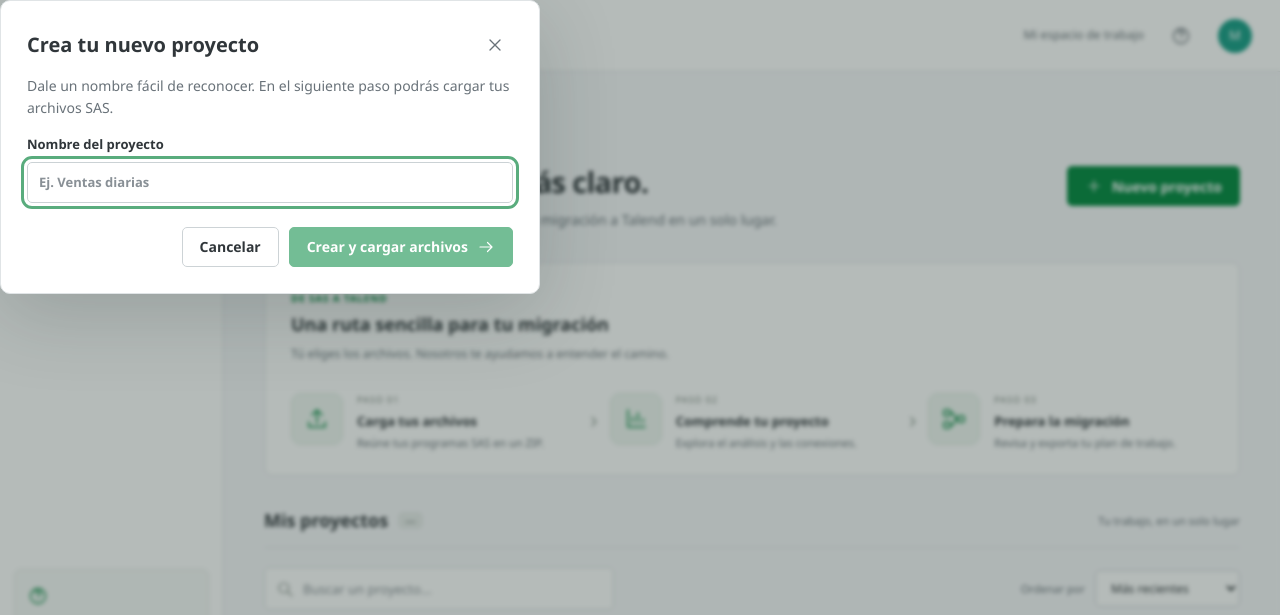
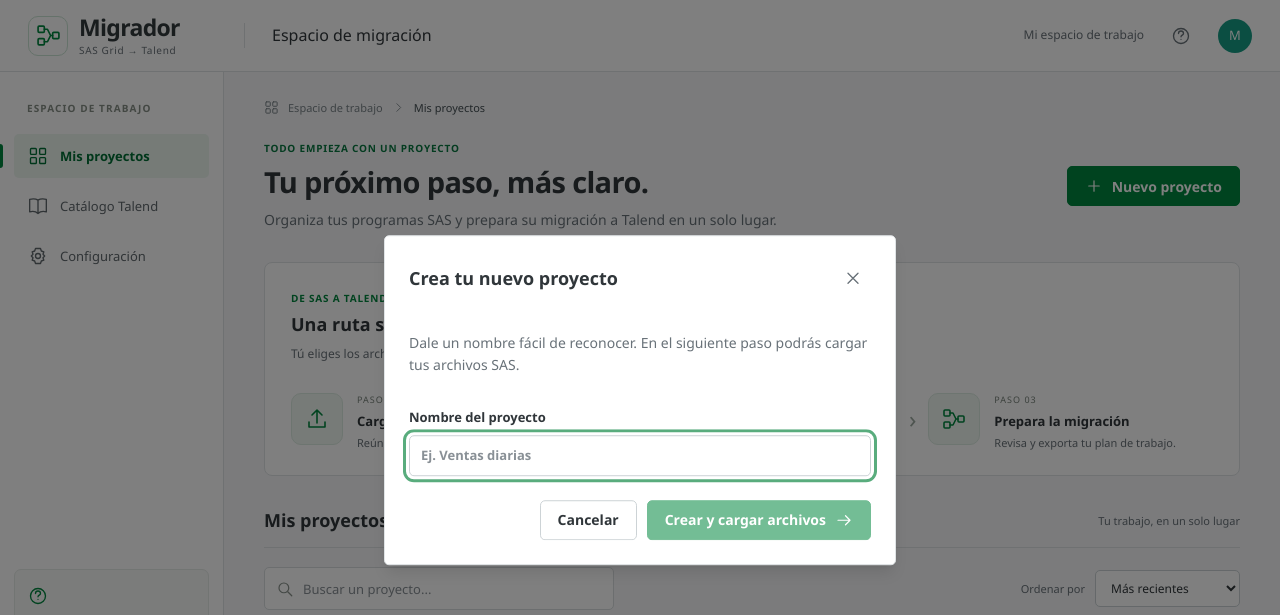
Before and after one commit to AndresGaibor/migrador-sasgrid-qlik, a React (Vite) app in the folder apps/web/: page / in a window 1280 px wide. Both pictures are taken after a click on the button "Nuevo proyecto". Shown: the top 615 px of the page. Built offline with nearby package versions, Linux system fonts and the light colour scheme; no server answers.

Commit message:
refactor(web): use the shared Radix dialog

```diff
--- a/apps/web/src/components/Dialog.tsx
+++ b/apps/web/src/components/Dialog.tsx
@@ -1,17 +1,18 @@
-import { useEffect, useId, useRef, type ReactNode } from "react";
+import type { ReactNode } from "react";
 import { Icon } from "./Icon";
+import { Dialog as RadixDialog, DialogContent, DialogTitle } from "./ui/dialog";
 
+// Ventana modal con Radix (shadcn) y la forma de styles.css: una sola forma en toda la app.
 export function Dialog({ title, onClose, children }: { title: string; onClose: () => void; children: ReactNode }) {
-  const ref = useRef<HTMLDialogElement>(null);
-  const titleId = useId();
-  useEffect(() => {
-    const previous = document.activeElement instanceof HTMLElement ? document.activeElement : null;
-    ref.current?.showModal();
-    ref.current?.querySelector("input")?.focus();
-    return () => { previous?.focus(); };
-  }, []);
-  return <dialog ref={ref} className="dialog" aria-labelledby={titleId} onClose={onClose}>
-    <div className="dialog-heading"><h2 id={titleId}>{title}</h2><button type="button" className="icon-button" aria-label="Cerrar ventana" onClick={() => ref.current?.close()}><Icon name="close" /></button></div>
-    {children}
-  </dialog>;
+  return (
+    <RadixDialog open onOpenChange={(open) => { if (!open) onClose(); }}>
+      <DialogContent className="dialog" showCloseButton={false} aria-describedby={undefined}>
+        <div className="dialog-heading">
+          <DialogTitle>{title}</DialogTitle>
+          <button type="button" className="icon-button" aria-label="Cerrar ventana" onClick={onClose}><Icon name="close" /></button>
+        </div>
+        {children}
+      </DialogContent>
+    </RadixDialog>
+  );
 }
```
